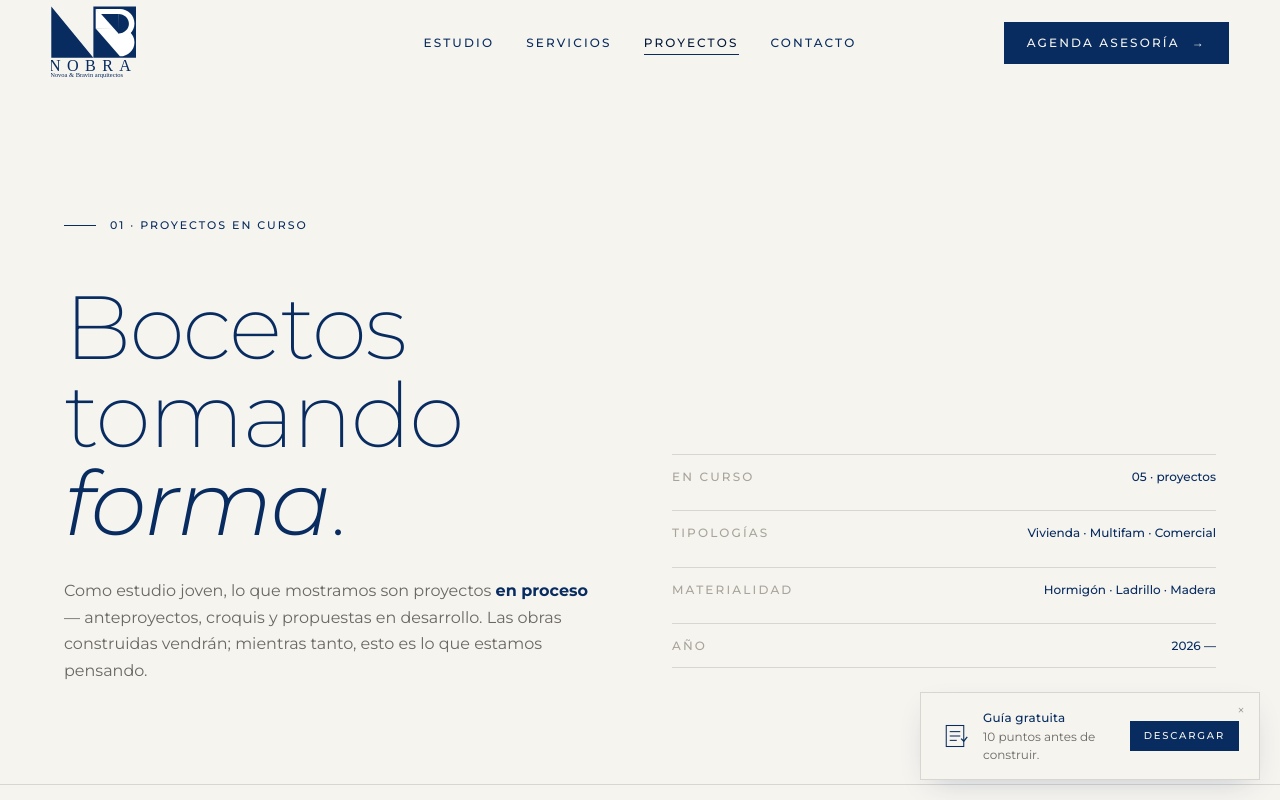
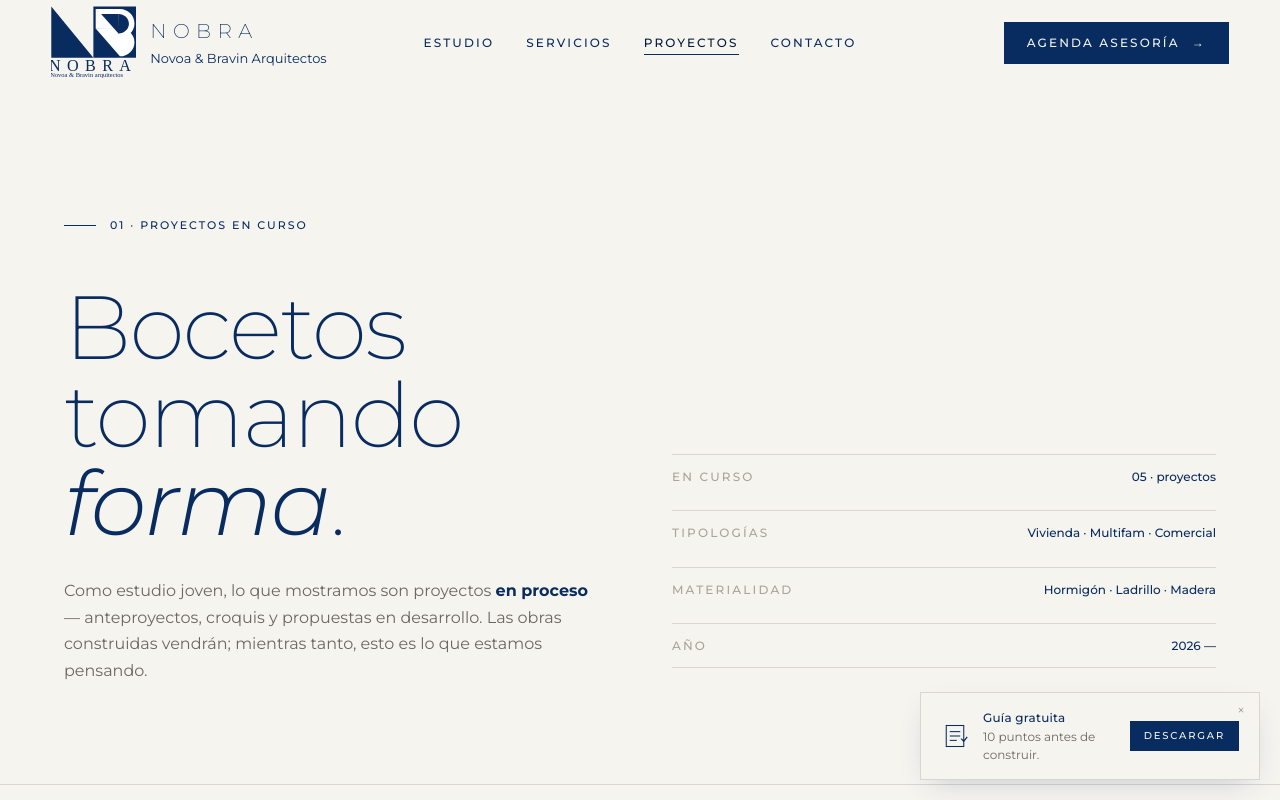
Before and after one commit to smauhourat/nobra_web_02, a Next.js app: page /proyectos in a window 1280 px wide. Shown: the top 800 px of the page. Built offline with nearby package versions, Linux system fonts and the light colour scheme.

Commit message:
fix: header

```diff
--- a/src/app/globals.css
+++ b/src/app/globals.css
@@ -228,9 +228,21 @@ hr { border: 0; border-top: var(--bw-1) solid var(--line); margin: var(--s-6) 0;
 }
 .nb-brand { display: flex; align-items: center; gap: 14px; text-decoration: none; }
 .nb-brand-mark { width: 85px; height: 85px; }
+.nb-brand-mark-text {
+  display: 'flex';
+  flex-direction: 'column';
+  line-height: 1;
+  margin-left: 9;
+}
 .nb-brand-text {
   font-family: var(--font-display); font-weight: 200; font-size: 20px;
   letter-spacing: 0.32em; color: var(--nobra-blue); text-transform: uppercase;
+}
+
+.nb-brand-tag {
+  font-size: 13px;
+  color: var(--nobra-blue);
+  margin: 0;
 }
 .nb-nav { display: flex; gap: 32px; justify-content: center; }
 .nb-nav-link {
@@ -262,6 +274,17 @@ hr { border: 0; border-top: var(--bw-1) solid var(--line); margin: var(--s-6) 0;
 .nb-cta:hover { background: var(--nobra-blue-deep); border-color: var(--nobra-blue-deep); color: var(--bone); }
 .nb-cta-arrow { display: inline-block; transition: transform 360ms var(--ease-out); }
 .nb-cta:hover .nb-cta-arrow { transform: translateX(4px); }
+
+.nb-header.on-dark .nb-brand-text { color: var(--bone); }
+.nb-header.on-dark .nb-brand-tag { color: var(--bone); }
+.nb-header.on-dark .nb-nav-link { color: var(--bone); }
+.nb-header.on-dark .nb-nav-link::after { background: var(--bone); }
+.nb-header.on-dark .nb-nav-link.is-active { color: var(--bone); }
+.nb-header.on-dark .nb-nav-link.is-active::after { background: var(--bone); }
+.nb-header.on-dark .nb-cta { background: transparent; border-color: rgba(246,244,239,0.6); color: var(--bone); }
+.nb-header.on-dark .nb-cta:hover { background: var(--bone); border-color: var(--bone); color: var(--nobra-blue); }
+.nb-header.on-dark .nb-burger { border-color: var(--bone); }
+.nb-header.on-dark .nb-burger span { background: var(--bone); }
 
 .nb-burger {
   display: none;
@@ -780,6 +803,8 @@ hr { border: 0; border-top: var(--bw-1) solid var(--line); margin: var(--s-6) 0;
   .nb-service-row-benefit { grid-column: 1 / -1; padding-top: 8px; }
   .nb-leadmag-list { grid-template-columns: 1fr; }
   .nb-founder { grid-template-columns: 140px 1fr; }
+  .nb-brand-mark-text { display: none;}
+  .nb-cta { display: none; }
 }
 
 @media (max-width: 720px) {
@@ -799,4 +824,5 @@ hr { border: 0; border-top: var(--bw-1) solid var(--line); margin: var(--s-6) 0;
   .nb-founder-portrait { max-width: 200px; }
   .nb-leadmag-banner { left: 16px; right: 16px; bottom: 16px; max-width: none; }
   .nb-hero-wordmark { font-size: 28vw; bottom: -4vw; }
+  .nb-brand-mark-text { display: none;}
 }
--- a/src/components/Header.tsx
+++ b/src/components/Header.tsx
@@ -24,12 +24,21 @@ export default function Header() {
 
   useEffect(() => { setOpen(false) }, [pathname])
 
+  const onDark = (pathname === '/contacto' || pathname === '/contacto/') && !scrolled
+
   return (
     <>
-      <header className={`nb-header${scrolled ? ' is-scrolled' : ''}`}>
+      <header className={`nb-header${scrolled ? ' is-scrolled' : ''}${onDark ? ' on-dark' : ''}`}>
         <Link className="nb-brand" href="/" aria-label="Inicio">
-          <img className="nb-brand-mark" src={`${process.env.NEXT_PUBLIC_BASE_PATH ?? ''}/logo-marca-color-2.svg`} alt="" />
-          {/* <span className="nb-brand-text">NobraA</span> */}
+          <img
+            className="nb-brand-mark"
+            src={`${process.env.NEXT_PUBLIC_BASE_PATH ?? ''}/${onDark ? 'logo-marca-negativo.svg' : 'logo-marca-color-2.svg'}`}
+            alt=""
+          />
+          <div className="nb-brand-mark-text">
+            <p className="nb-brand-text">Nobra</p>
+            <p className="nb-brand-tag">Novoa &amp; Bravin Arquitectos</p>
+          </div>
         </Link>
 
         <nav className="nb-nav">
```
